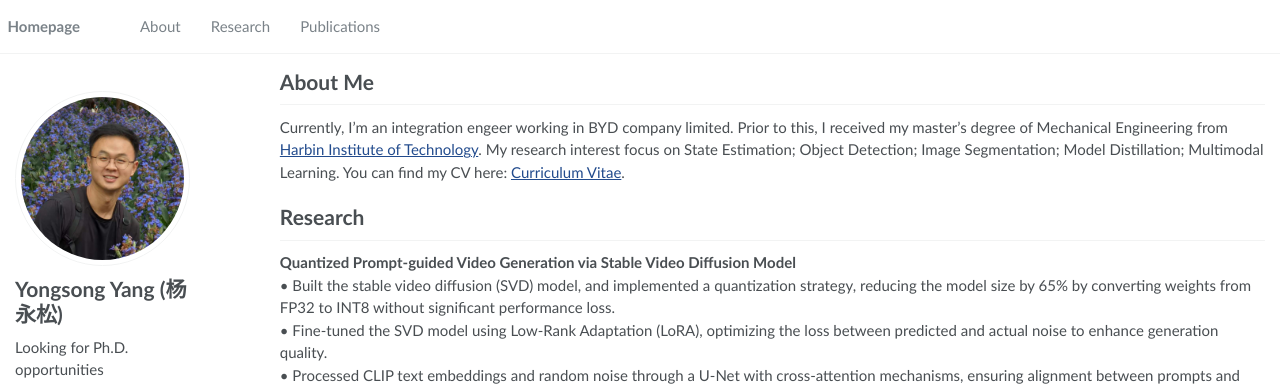
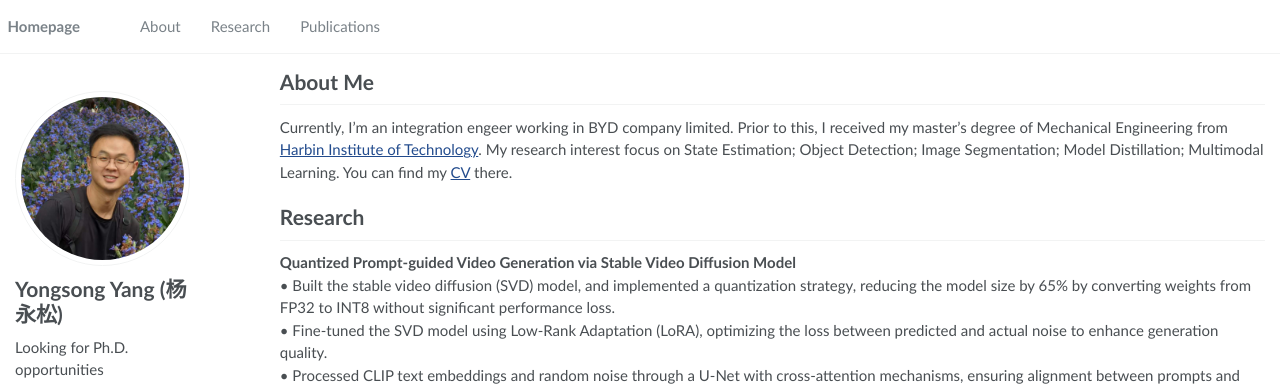
Before and after one commit to yongsongyang/yongsongyang.github.io, a Jekyll site: the page built from _pages/about.md, in a window 1280 px wide and 900 px high. Shown: the top 386 px of the window. Built offline with Jekyll 4.4.1, drawn with Linux system fonts in a browser that asks for light colours.

Commit message:
Update about.md

```diff
--- a/_pages/about.md
+++ b/_pages/about.md
@@ -10,7 +10,7 @@ redirect_from:
 About Me
 ======
 Currently, I'm an integration engeer working in BYD company limited. Prior to this, I received my master's degree of Mechanical Engineering from [Harbin Institute of Technology](https://www.hit.edu.cn/). My research interest focus on State Estimation; Object Detection; Image Segmentation; Model Distillation; Multimodal Learning.
-You can find my CV here: [Curriculum Vitae](../assets/CV-YongsongYang.pdf).
+You can find my [CV](../assets/CV-YongsongYang.pdf) there.
 
 Research
 ======
```
